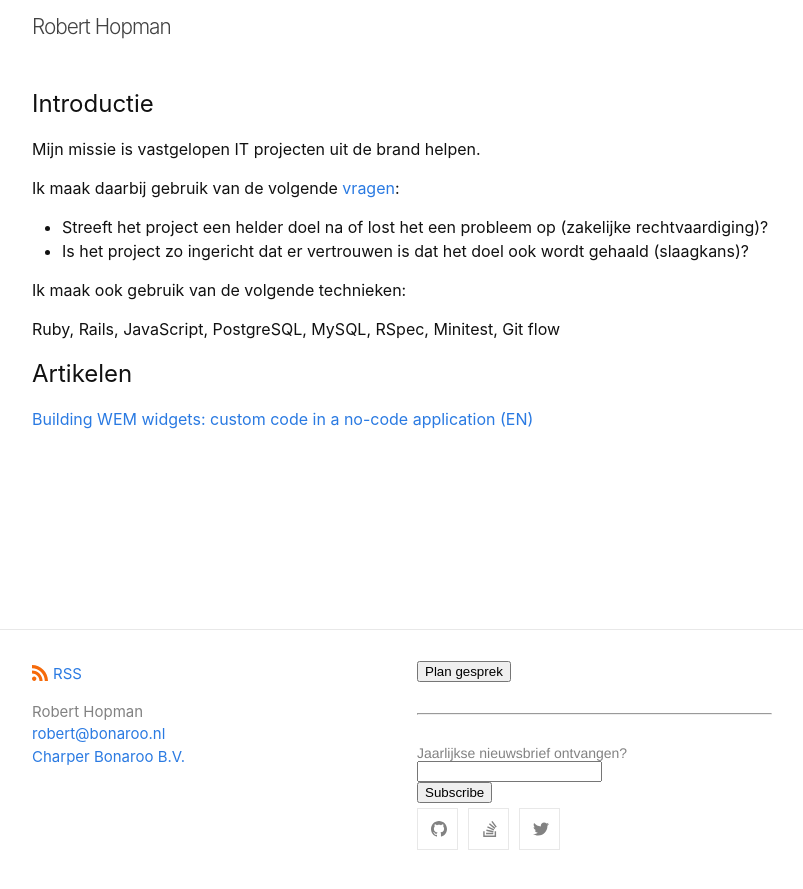
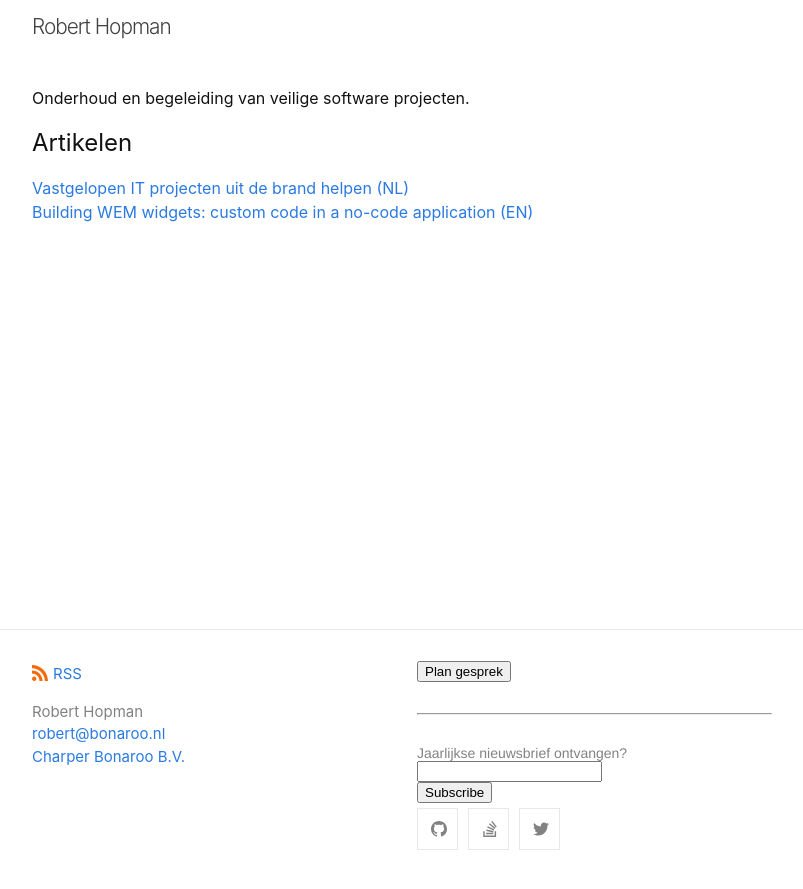
Before and after one commit to roberthopman/roberthopman.github.io, a Jekyll site: the page built from index.md, in a window 1280 px wide. Shown: the top 889 px of the page, without its empty margins (238-1041 px from the left). Built offline with Jekyll 4.4.1, drawn with Linux system fonts in a browser that asks for light colours; comment, search, counter and statistics services are not loaded; our own code applies the rules of GitHub Pages for plain Markdown files.

```diff
--- a/index.md
+++ b/index.md
@@ -5,18 +5,7 @@
 layout: default
 ---
 
-## Introductie
-
-Mijn missie is vastgelopen IT projecten uit de brand helpen.
-
-Ik maak daarbij gebruik van de volgende [vragen](https://github.com/roberthopman/toetsing):
-
-- Streeft het project een helder doel na of lost het een probleem op (zakelijke rechtvaardiging)?
-- Is het project zo ingericht dat er vertrouwen is dat het doel ook wordt gehaald (slaagkans)?
-
-Ik maak ook gebruik van de volgende technieken:
-
-Ruby, Rails, JavaScript, PostgreSQL, MySQL, RSpec, Minitest, Git flow
+Onderhoud en begeleiding van veilige software projecten.
 
 ## Artikelen
 
```
Also changed, not shown: _posts/2022-01-22-Vastgelopen-IT-projecten-uit-de-brand-helpen-nl.md (added, +9 -0 lines), 1 other file.
